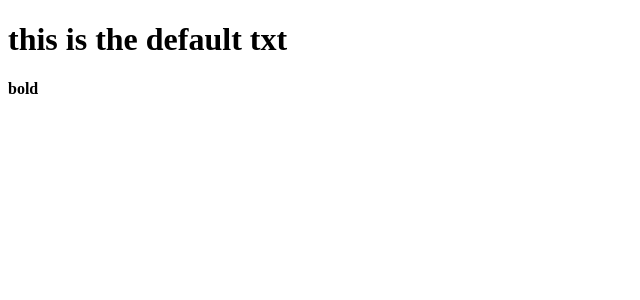
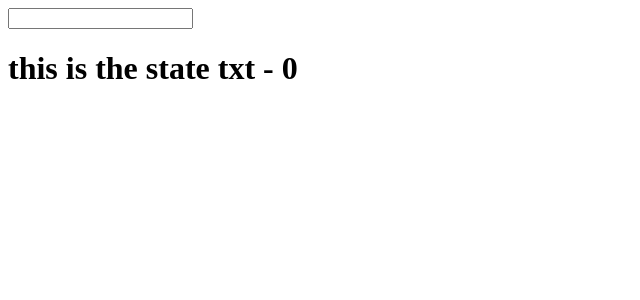
Before and after one commit to Marek294/react-fundamentals, a React (Create React App) app: page / in a window 1280 px wide. Shown: the top 300 px of the page, without its empty margins (0-640 px from the left). Built offline with nearby package versions, Linux system fonts and the light colour scheme.

Commit message:
Manage React Component State with setState

```diff
--- a/src/App.js
+++ b/src/App.js
@@ -1,26 +1,32 @@
 import React, { Component } from 'react';
-import PropTypes from 'prop-types';
 
 class App extends Component {
+  constructor() {
+    super();
+    this.state = {
+      txt: 'this is the state txt',
+      cat: 0
+    }
+  }
+
+  update(e) {
+    this.setState({
+      txt: e.target.value
+    })
+  }
+
   render() {
-    const { txt } = this.props;
+    const { txt, cat } = this.state;
 
     return (
       <div>
-        <h1>{txt}</h1>
-        <b>bold</b>
+        <input
+          type="text"
+          onChange={this.update.bind(this)} />
+        <h1>{txt} - {cat}</h1>
       </div>
     );
   }
 }
 
-App.propTypes = {
-  txt: PropTypes.string,
-  cat: PropTypes.number.isRequired
-}
-
-App.defaultProps = {
-  txt: "this is the default txt"
-}
-
 export default App;
--- a/src/index.js
+++ b/src/index.js
@@ -3,5 +3,5 @@ import ReactDOM from 'react-dom';
 import App from './App';
 import registerServiceWorker from './registerServiceWorker';
 
-ReactDOM.render(<App cat={5} />, document.getElementById('root'));
+ReactDOM.render(<App />, document.getElementById('root'));
 registerServiceWorker();
```
